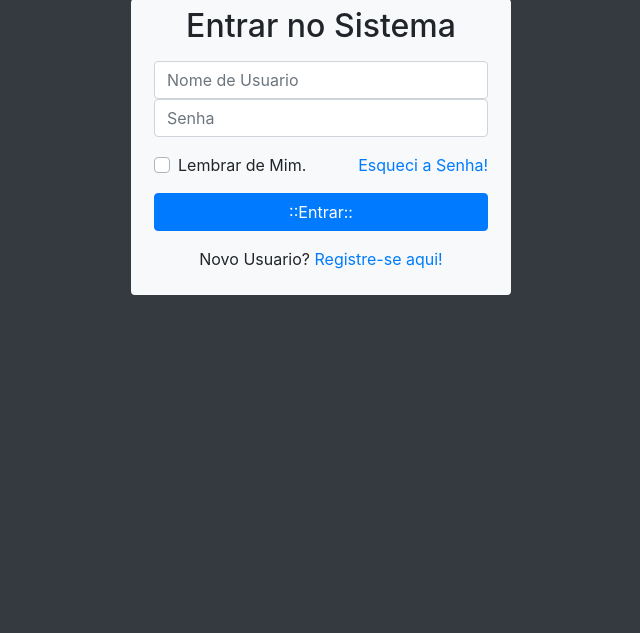
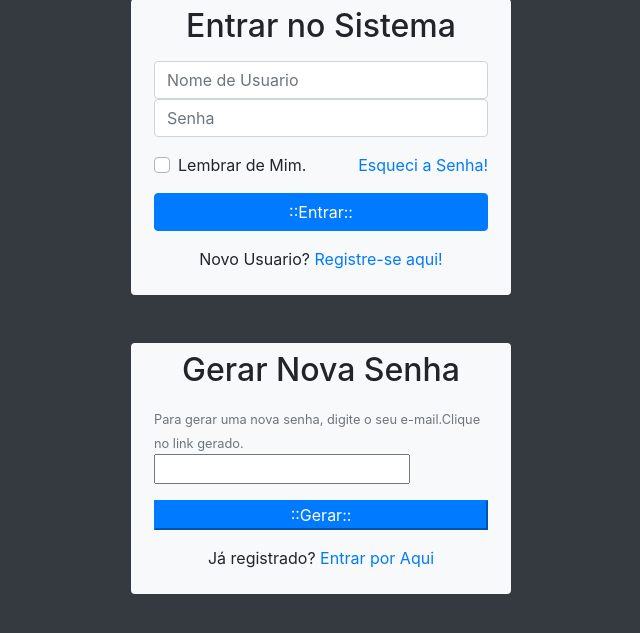
Before and after one commit to arthurwestphal/login, a PHP site: page / in a window 1280 px wide. Shown: the part 123-756 px from the top of the page, without its empty margins (319-959 px from the left). Run offline with PHP 8.4, Linux system fonts and the light colour scheme.

Commit message:
Formulário de recuperação de senha
close #2

```diff
--- a/index.php
+++ b/index.php
@@ -40,7 +40,7 @@
                     </div>
                     <div class="form-group">
                         <div class="custom-control custom-checkbox">
-                            <input type="checkbox" name="lembrar" id="lembrar" class="custom-control-input" >
+                            <input type="checkbox" name="lembrar" id="lembrar" class="custom-control-input">
                             <label for="lembrar" class="custom-control-label">
                                 Lembrar de Mim.
                             </label>
@@ -55,14 +55,51 @@
                     </div>
                     <div class="form-group">
                         <p class="text-center"> Novo Usuario? <a href="#" id="btnRegistrar">
-                            Registre-se aqui!
-                        </a>
-                    </p>
+                                Registre-se aqui!
+                            </a>
+                        </p>
 
                     </div>
                 </form>
             </div>
         </section>
+
+        <!-- Final de sessão -->
+
+        <!-- Formulario de Recuperação de senha -->
+        <section class="row mt-5">
+            <div class="col-lg-4 offset-lg-4 bg-light rounded" id="caixaLogin">
+                <h2 class="text-center mt-2">
+                    Gerar Nova Senha
+                </h2>
+                <form action="#" method="post" id="frmSenha" class="p-2">
+                    <div class="from-group">
+                        <small class="text-muted">
+                            Para gerar uma nova senha, digite o
+                            seu e-mail.Clique no link gerado.
+                        </small>
+                    </div>
+                    <div class="form-group">
+                        <input type="email" name="emailGerarSenha" id="emailGerarSenha" class="from-control" placehooder="E-mail de recuperação de senha">
+                    </div>
+
+                    <div class="form-group">
+                        <input type="submit" value="::Gerar::" name="btnGerar" id="btnGerar" class="bn btn-primary btn-block">
+                    </div>
+
+                    <div class="form-group">
+                        <p class="text-center">
+                            Já registrado? <a href="#"" id="btnJaRegistrado">
+                                Entrar por Aqui
+                            </a>
+                        </p>
+                    </div>
+                </form>
+
+            </div>
+
+        </section>
+        <!-- Fim da sessão de recuperação de senha -->
     </main>
 
     <!-- Optional JavaScript -->
```
